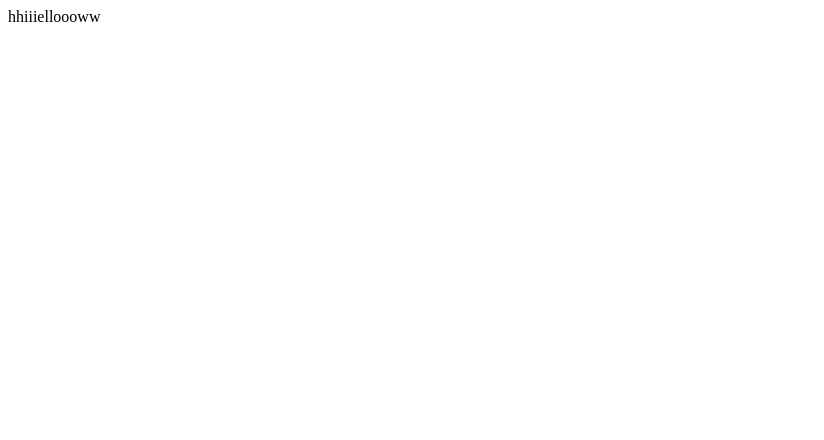
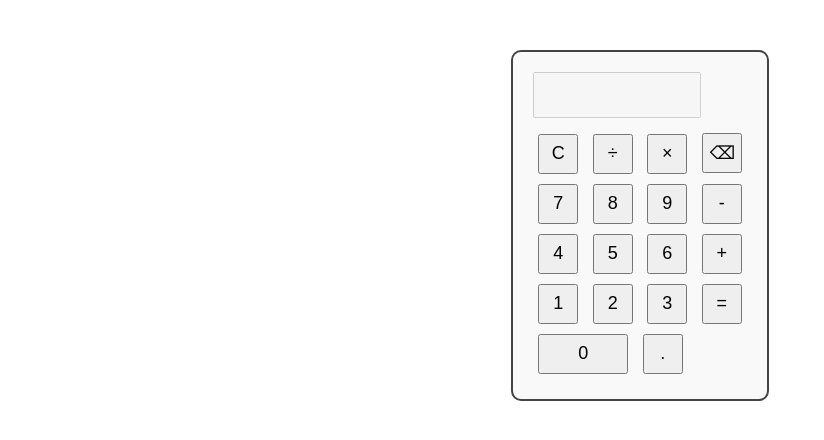
Before and after one commit to Testytwist/calculator, a plain HTML site: page th.html in a window 1280 px wide. Shown: the whole page, without its empty margins (0-824 px from the left). Drawn offline with Linux system fonts and the light colour scheme.

Commit message:
Update th.html

```diff
--- a/th.html
+++ b/th.html
@@ -1,6 +1,71 @@
-<html>
-<head><title>hellow wolllldd</title></head>
+<!DOCTYPE html>
+<html lang="en">
+<head>
+  <meta charset="UTF-8">
+  <title>Basic Calculator</title>
+  <style>
+    body { font-family: Arial, sans-serif; display: flex; justify-content: center; margin-top: 50px; }
+    .calc { border: 2px solid #444; padding: 20px; border-radius: 10px; background: #f9f9f9; }
+    input { width: 160px; height: 40px; margin-bottom: 10px; font-size: 18px; text-align: right; }
+    button { width: 40px; height: 40px; margin: 5px; font-size: 18px; cursor: pointer; }
+  </style>
+</head>
 <body>
-hhiiielloooww
+  <div class="calc">
+    <input type="text" id="display" disabled>
+    <br>
+    <div>
+      <button onclick="clearDisplay()">C</button>
+      <button onclick="appendValue('/')">÷</button>
+      <button onclick="appendValue('*')">×</button>
+      <button onclick="del()">⌫</button>
+    </div>
+    <div>
+      <button onclick="appendValue('7')">7</button>
+      <button onclick="appendValue('8')">8</button>
+      <button onclick="appendValue('9')">9</button>
+      <button onclick="appendValue('-')">-</button>
+    </div>
+    <div>
+      <button onclick="appendValue('4')">4</button>
+      <button onclick="appendValue('5')">5</button>
+      <button onclick="appendValue('6')">6</button>
+      <button onclick="appendValue('+')">+</button>
+    </div>
+    <div>
+      <button onclick="appendValue('1')">1</button>
+      <button onclick="appendValue('2')">2</button>
+      <button onclick="appendValue('3')">3</button>
+      <button onclick="calculate()">=</button>
+    </div>
+    <div>
+      <button onclick="appendValue('0')" style="width:90px;">0</button>
+      <button onclick="appendValue('.')">.</button>
+    </div>
+  </div>
+
+  <script>
+    const display = document.getElementById("display");
+
+    function appendValue(val) {
+      display.value += val;
+    }
+
+    function clearDisplay() {
+      display.value = "";
+    }
+
+    function del() {
+      display.value = display.value.slice(0, -1);
+    }
+
+    function calculate() {
+      try {
+        display.value = eval(display.value);
+      } catch {
+        display.value = "Error";
+      }
+    }
+  </script>
 </body>
 </html>
```
